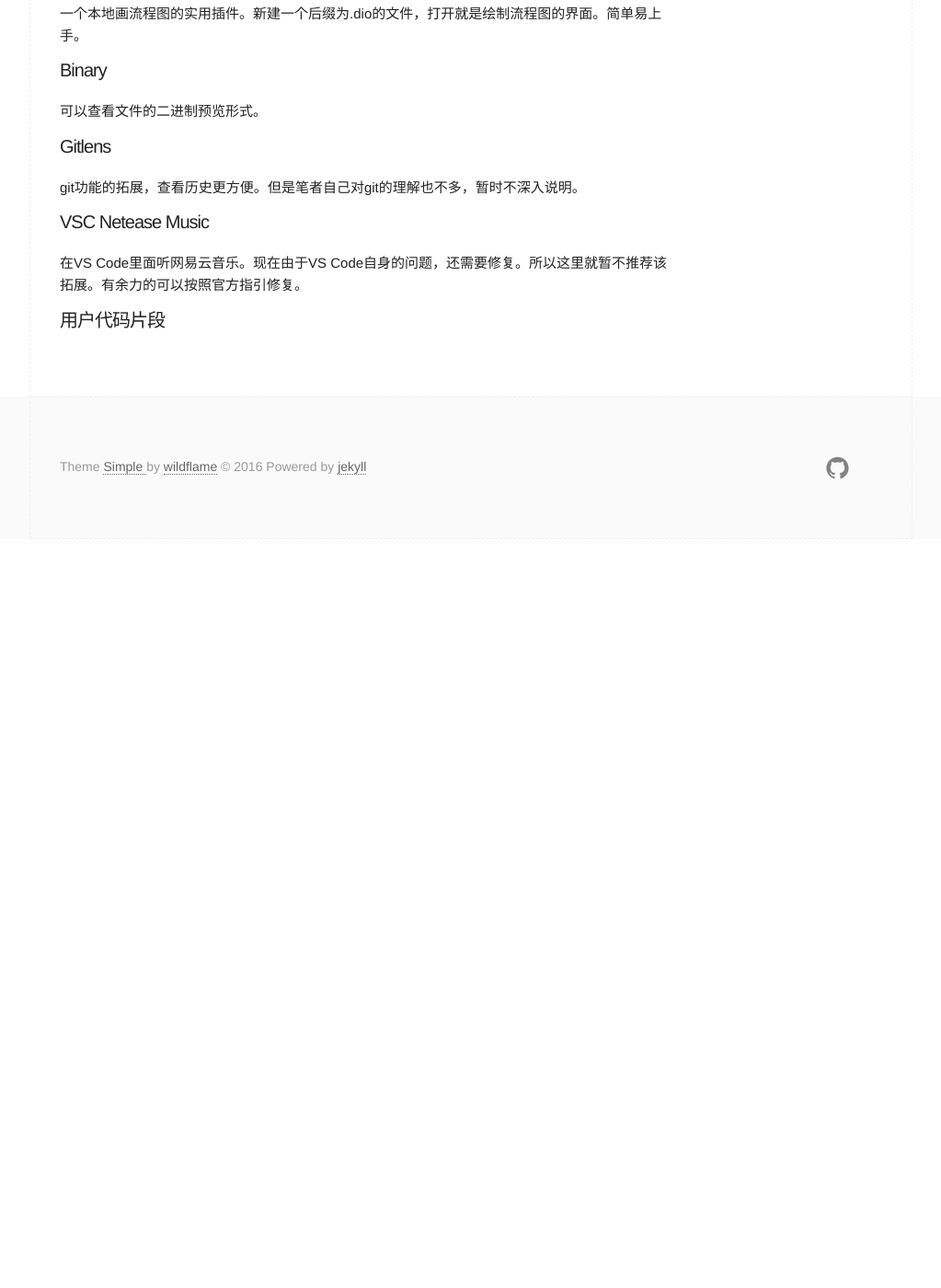
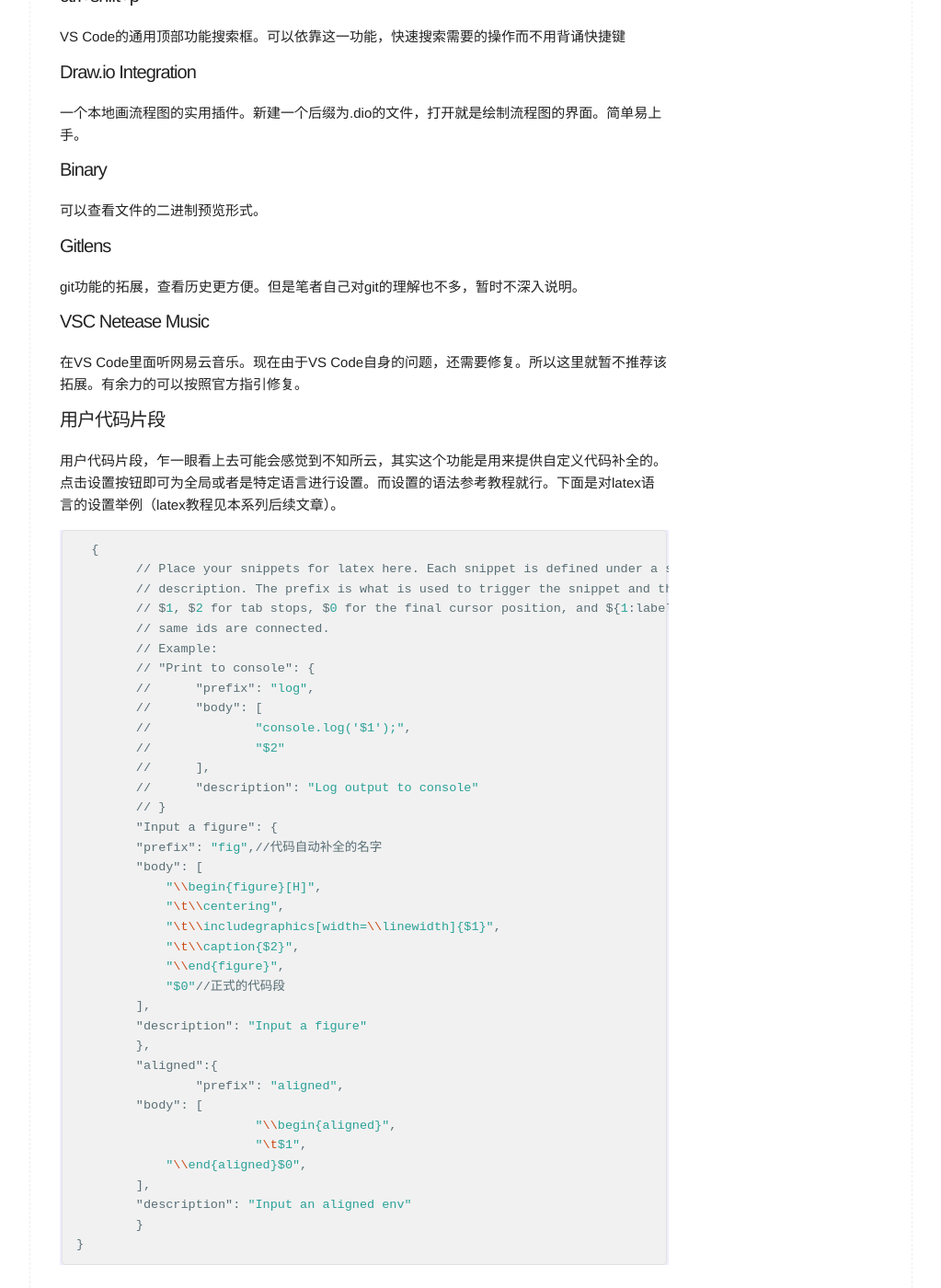
Before and after one commit to livypad/livypad.github.io, a Jekyll site: the page built from _posts/2020-06-21-vsc1.md, in a window 1280 px wide and 1400 px high, scrolled down 4734 px. Shown: the whole window at 92% size, without its empty margins (128-1151 px from the left). Built offline with Jekyll 4.4.1, drawn with Linux system fonts in a browser that asks for light colours; formulas are drawn with MathJax 3; before the commit the page ends 5320 px from its top, so only the background shows below that; some of the changed text lies outside the part shown.

Commit message:
修订用户代码片段和小细节

````diff
--- a/_posts/2020-06-21-vsc1.md
+++ b/_posts/2020-06-21-vsc1.md
@@ -11,6 +11,7 @@ title:  "VS Code，All in One（1）——v0.2.0"
     - [代码编辑器 vs 集成开发环境](#代码编辑器-vs-集成开发环境)
     - [为何选择VS Code](#为何选择vs-code)
   - [安装](#安装)
+  - [界面介绍](#界面介绍)
   - [字体和美化](#字体和美化)
   - [杂项](#杂项)
     - [中文支持](#中文支持)
@@ -81,7 +82,11 @@ VS Code 是微软开源出来的一款代码编辑器。在此基础上再加上
 
 ## 安装
 
-按照上述地址，或者使用搜索引擎就能很快完成VS Code 的安装。唯一需要注意的可能就是勾选注册VS Code为Path，和添加到右键菜单。左下角齿轮就是设置。现在只建议在常用设置里面，把自动保存Auto Save 改成afterDelay（就是允许自动保存）。这样不需要频繁按保存键。
+按照上述地址，或者使用搜索引擎就能很快完成VS Code 的安装。唯一需要注意的可能就是勾选注册VS Code为Path，和添加到右键菜单。现在只建议在常用设置里面，把自动保存Auto Save 改成afterDelay（就是允许自动保存）。这样不需要频繁按保存键。
+
+## 界面介绍
+
+左边是侧边栏。文件是基本编辑区，方块是拓展市场，左下角头像是配置同步设置，齿轮就是设置。
 
 ## 字体和美化
 
@@ -131,3 +136,44 @@ git功能的拓展，查看历史更方便。但是笔者自己对git的理解
 在VS Code里面听网易云音乐。现在由于VS Code自身的问题，还需要修复。所以这里就暂不推荐该拓展。有余力的可以按照官方指引修复。
 
 ### 用户代码片段
+
+用户代码片段，乍一眼看上去可能会感觉到不知所云，其实这个功能是用来提供自定义代码补全的。点击设置按钮即可为全局或者是特定语言进行设置。而设置的语法参考教程就行。下面是对latex语言的设置举例（latex教程见本系列后续文章）。
+
+```json
+  {
+	// Place your snippets for latex here. Each snippet is defined under a snippet name and has a prefix, body and
+	// description. The prefix is what is used to trigger the snippet and the body will be expanded and inserted. Possible variables are:
+	// $1, $2 for tab stops, $0 for the final cursor position, and ${1:label}, ${2:another} for placeholders. Placeholders with the
+	// same ids are connected.
+	// Example:
+	// "Print to console": {
+	// 	"prefix": "log",
+	// 	"body": [
+	// 		"console.log('$1');",
+	// 		"$2"
+	// 	],
+	// 	"description": "Log output to console"
+	// }
+	"Input a figure": {
+        "prefix": "fig",//代码自动补全的名字
+        "body": [
+            "\\begin{figure}[H]",
+            "\t\\centering",
+            "\t\\includegraphics[width=\\linewidth]{$1}",
+            "\t\\caption{$2}",
+            "\\end{figure}",
+            "$0"//正式的代码段
+        ],
+        "description": "Input a figure"
+	},
+	"aligned":{
+		"prefix": "aligned",
+        "body": [
+			"\\begin{aligned}",
+			"\t$1",
+            "\\end{aligned}$0",
+        ],
+        "description": "Input an aligned env"
+	}
+}
+```
````
Also changed, not shown: _posts/2020-06-22-vsc2.md (+3 -0 lines).
